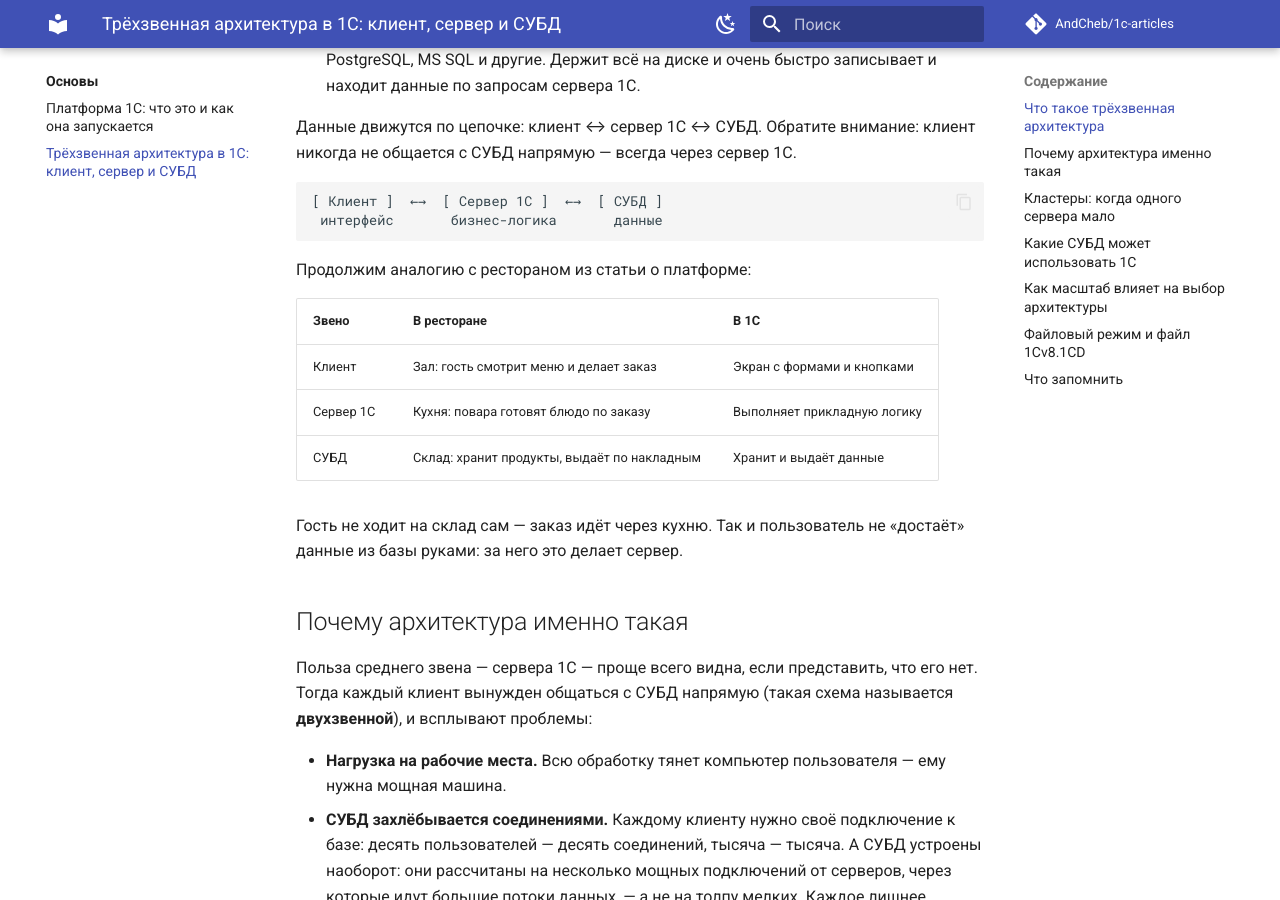
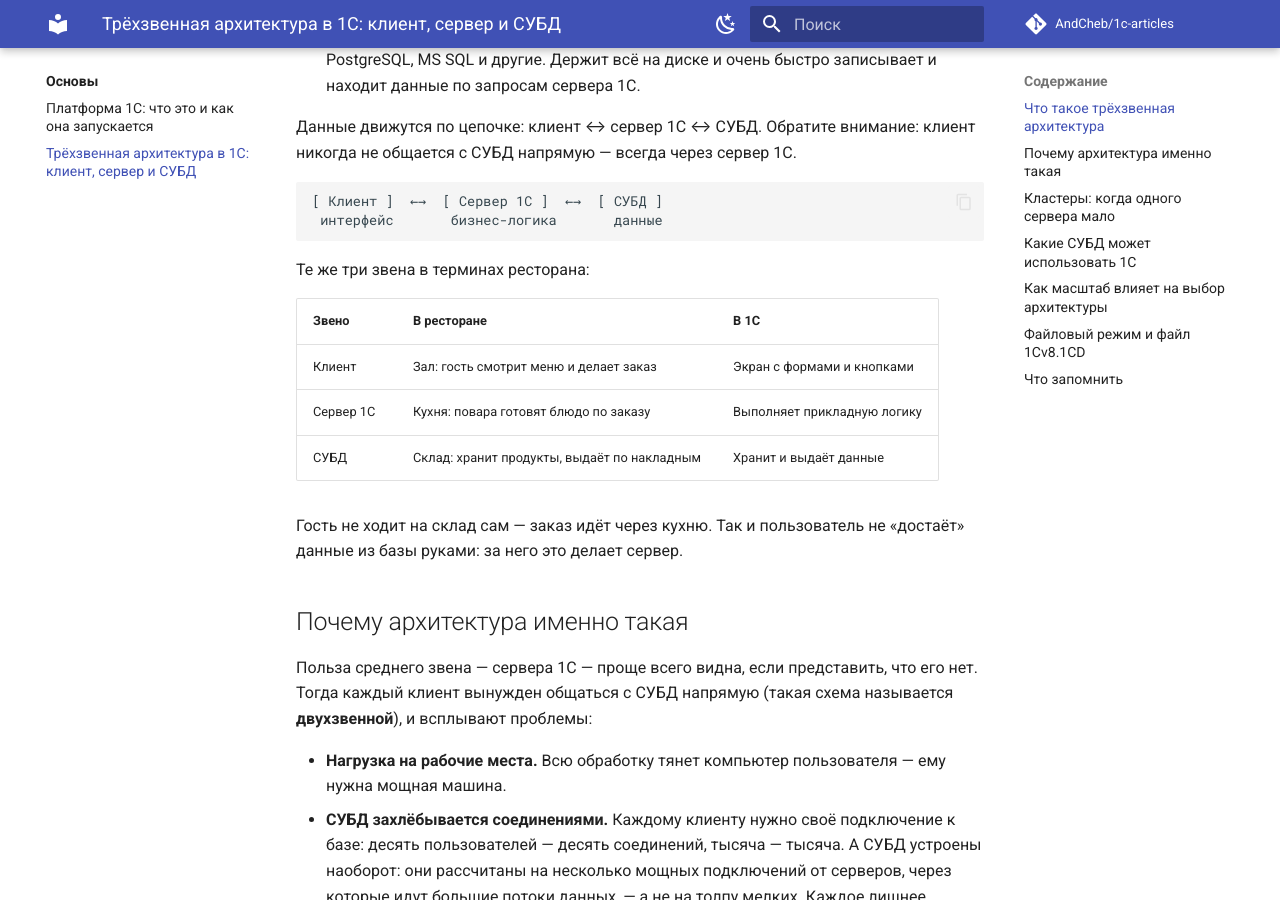
Before and after one commit to AndCheb/1c-articles, an MkDocs documentation site: the page built from docs/basics/three-tier-architecture.md, in a window 1280 px wide and 900 px high, scrolled down 811 px. Built offline with MkDocs 1.6.1 and Material for MkDocs 9.7.7, drawn with Linux system fonts in a browser that asks for light colours; comment, search, counter and statistics services are not loaded.

Commit message:
Статья о трёхзвенной архитектуре: убрана отсылка к аналогии из статьи о платформе
Co-authored-by: Cursor <cursoragent@cursor.com>

````diff
--- a/docs/basics/three-tier-architecture.md
+++ b/docs/basics/three-tier-architecture.md
@@ -27,7 +27,7 @@ tags:
  интерфейс       бизнес-логика       данные
 ```
 
-Продолжим аналогию с рестораном из статьи о платформе:
+Те же три звена в терминах ресторана:
 
 | Звено | В ресторане | В 1С |
 |---|---|---|
````
